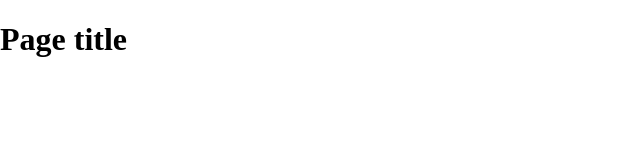
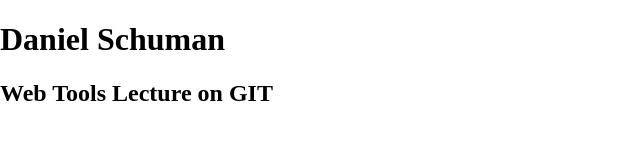
Before and after one commit to danjschuman/gitlecture, a plain HTML site: page index.html in a window 1280 px wide. Shown: the whole page, without its empty margins (0-640 px from the left). Drawn offline with nearby package versions, Linux system fonts and the light colour scheme.

Commit message:
Our second commit
Changed the h1 tags

```diff
--- a/index.html
+++ b/index.html
@@ -14,7 +14,8 @@
     </head>
     <body>
     <header>
-	<h1>Page title</h1>
+	<h1>Daniel Schuman</h1>
+    <h2>Web Tools Lecture on GIT</h2>
     </header>
     <nav id="pageNav">
     </nav>
```
